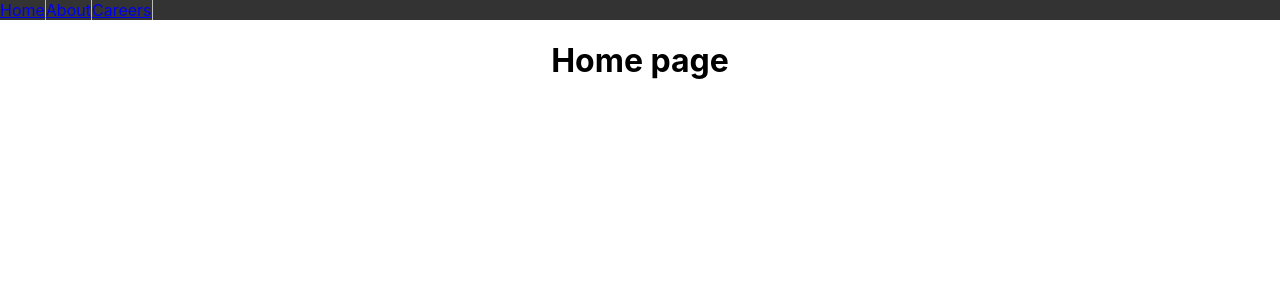
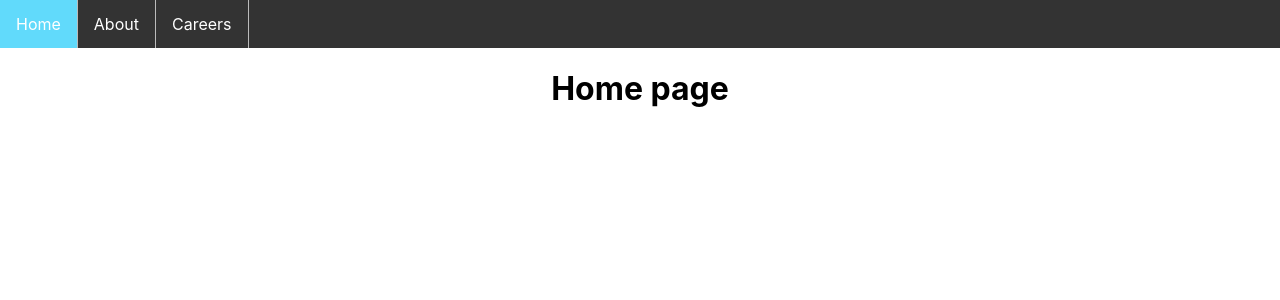
Before and after one commit to Aero3DDev/test-react-app, a React (Create React App) app: page /#/ in a window 1280 px wide. Shown: the top 300 px of the page. Built offline with nearby package versions, Linux system fonts and the light colour scheme.

Commit message:
Adding more style to Navbar

```diff
--- a/src/App.css
+++ b/src/App.css
@@ -27,6 +27,16 @@
 .App-link {
   float: left;
   border-right:1px solid #bbb;
+
+  display: block;
+  color: white;
+  text-align: center;
+  padding: 14px 16px;
+  text-decoration: none;
+}
+
+.App-link:hover:not(.active) {
+  background-color: #61dafb;
 }
 
 .App-navbar {
```
